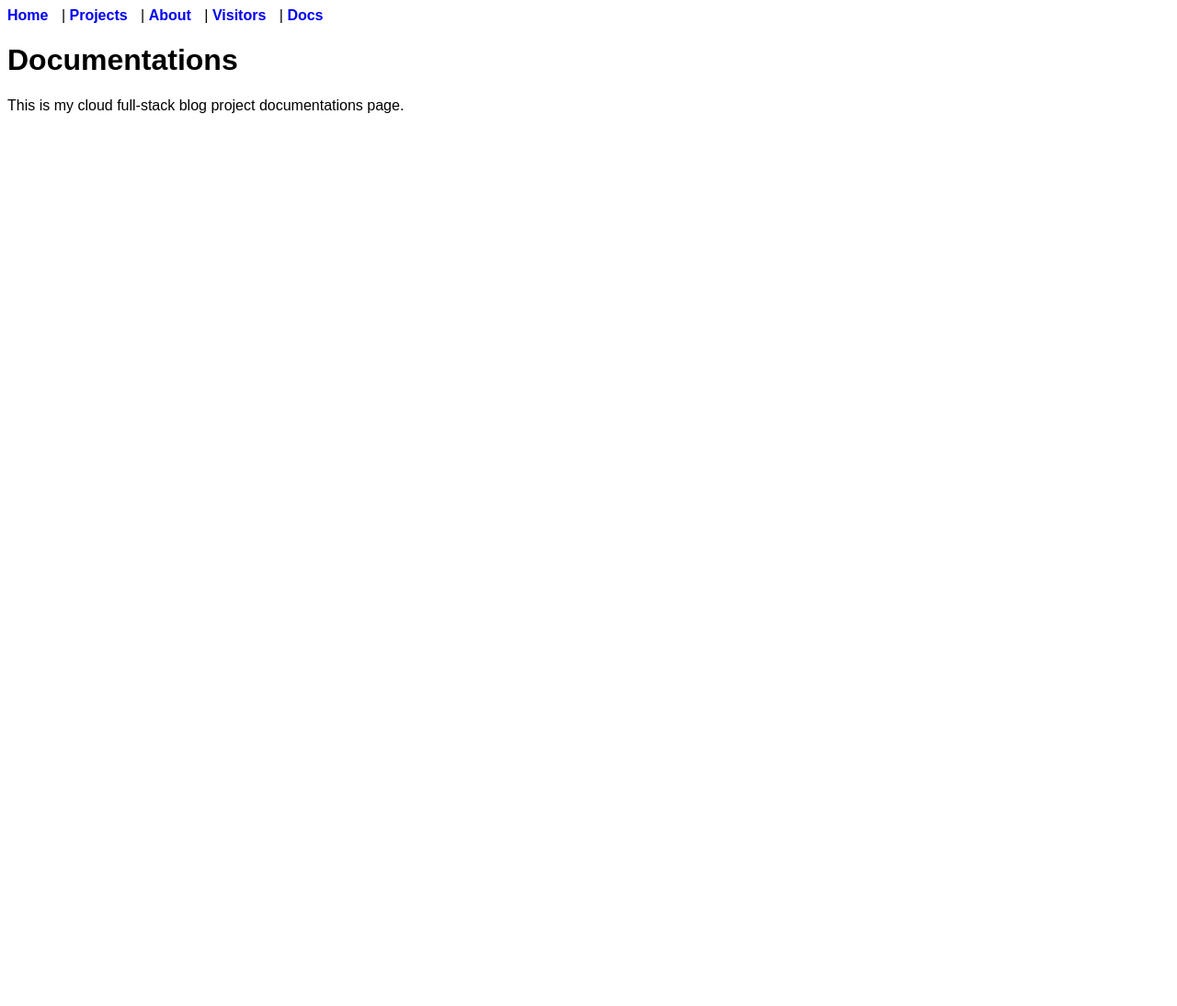
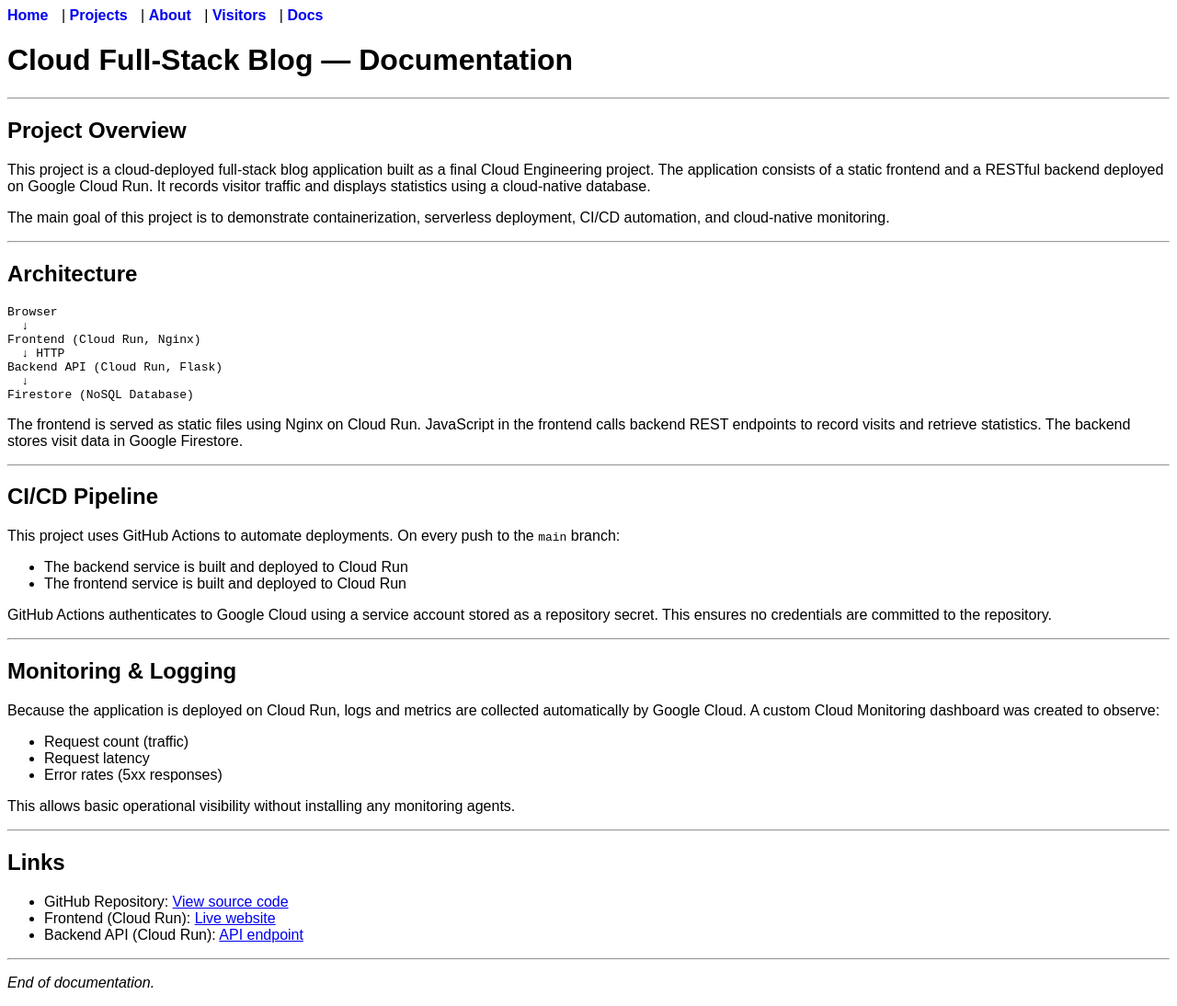
Before and after one commit to hafidz1999/cloud-fullstack-blog, a plain HTML site: page frontend/docs.html in a window 1280 px wide. Shown: the whole page at 92% size. Before the commit the page ends 800 px from the top, so only its background shows below. Drawn offline with Linux system fonts and the light colour scheme.

Commit message:
Add project documentation page

```diff
--- a/frontend/docs.html
+++ b/frontend/docs.html
@@ -2,14 +2,11 @@
 <html lang="en">
 <head>
   <meta charset="UTF-8">
-    <title>My Cloud Blog</title>
-
-    <!-- Connect external CSS -->
+  <title>Project Documentation</title>
   <link rel="stylesheet" href="css/style.css">
 </head>
 <body>
 
-    <!-- Navigation bar -->
 <nav>
   <a href="index.html">Home</a> |
   <a href="projects.html">Projects</a> |
@@ -18,10 +15,111 @@
   <a href="docs.html">Docs</a>
 </nav>
 
-    <!-- Main page content -->
-    <h1>Documentations</h1>
-    <p>This is my cloud full-stack blog project documentations page.</p>
+<h1>Cloud Full-Stack Blog — Documentation</h1>
 
-    <script src="js/visit.js"></script>
+<hr>
+
+<h2>Project Overview</h2>
+<p>
+This project is a cloud-deployed full-stack blog application built as a final
+Cloud Engineering project. The application consists of a static frontend and a
+RESTful backend deployed on Google Cloud Run. It records visitor traffic and
+displays statistics using a cloud-native database.
+</p>
+
+<p>
+The main goal of this project is to demonstrate containerization, serverless
+deployment, CI/CD automation, and cloud-native monitoring.
+</p>
+
+<hr>
+
+<h2>Architecture</h2>
+
+<pre>
+Browser
+  ↓
+Frontend (Cloud Run, Nginx)
+  ↓ HTTP
+Backend API (Cloud Run, Flask)
+  ↓
+Firestore (NoSQL Database)
+</pre>
+
+<p>
+The frontend is served as static files using Nginx on Cloud Run. JavaScript in the
+frontend calls backend REST endpoints to record visits and retrieve statistics.
+The backend stores visit data in Google Firestore.
+</p>
+
+<hr>
+
+<h2>CI/CD Pipeline</h2>
+
+<p>
+This project uses GitHub Actions to automate deployments. On every push to the
+<code>main</code> branch:
+</p>
+
+<ul>
+  <li>The backend service is built and deployed to Cloud Run</li>
+  <li>The frontend service is built and deployed to Cloud Run</li>
+</ul>
+
+<p>
+GitHub Actions authenticates to Google Cloud using a service account stored as a
+repository secret. This ensures no credentials are committed to the repository.
+</p>
+
+<hr>
+
+<h2>Monitoring & Logging</h2>
+
+<p>
+Because the application is deployed on Cloud Run, logs and metrics are collected
+automatically by Google Cloud. A custom Cloud Monitoring dashboard was created
+to observe:
+</p>
+
+<ul>
+  <li>Request count (traffic)</li>
+  <li>Request latency</li>
+  <li>Error rates (5xx responses)</li>
+</ul>
+
+<p>
+This allows basic operational visibility without installing any monitoring
+agents.
+</p>
+
+<hr>
+
+<h2>Links</h2>
+
+<ul>
+  <li>
+    GitHub Repository:
+    <a href="https://github.com/hafidz1999/cloud-fullstack-blog" target="_blank">
+      View source code
+    </a>
+  </li>
+  <li>
+    Frontend (Cloud Run):
+    <a href="https://blog-frontend-723423022255.asia-southeast1.run.app" target="_blank">
+      Live website
+    </a>
+  </li>
+  <li>
+    Backend API (Cloud Run):
+    <a href="https://blog-backend-723423022255.asia-southeast1.run.app" target="_blank">
+      API endpoint
+    </a>
+  </li>
+</ul>
+
+<hr>
+
+<p><em>End of documentation.</em></p>
+
 </body>
 </html>
```
Lines whose indentation alone changed are shown as unchanged.
